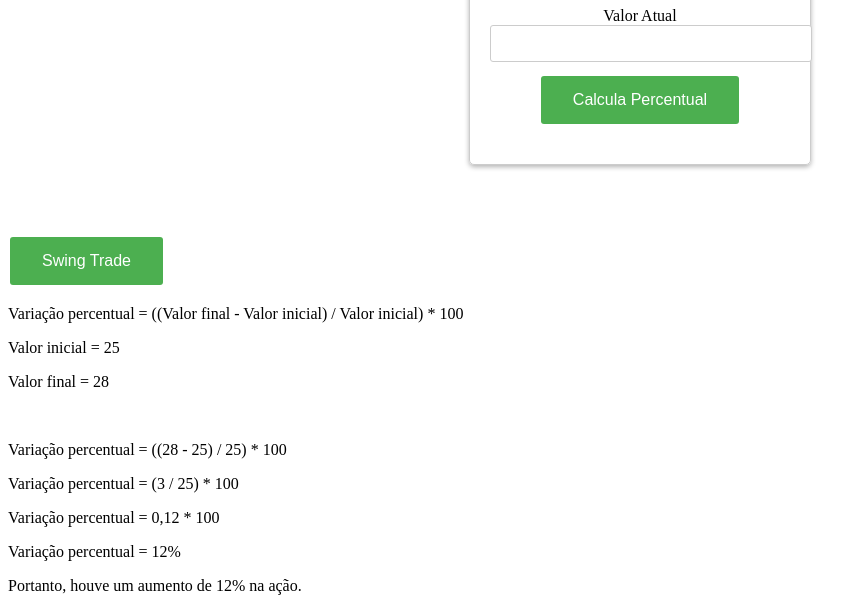
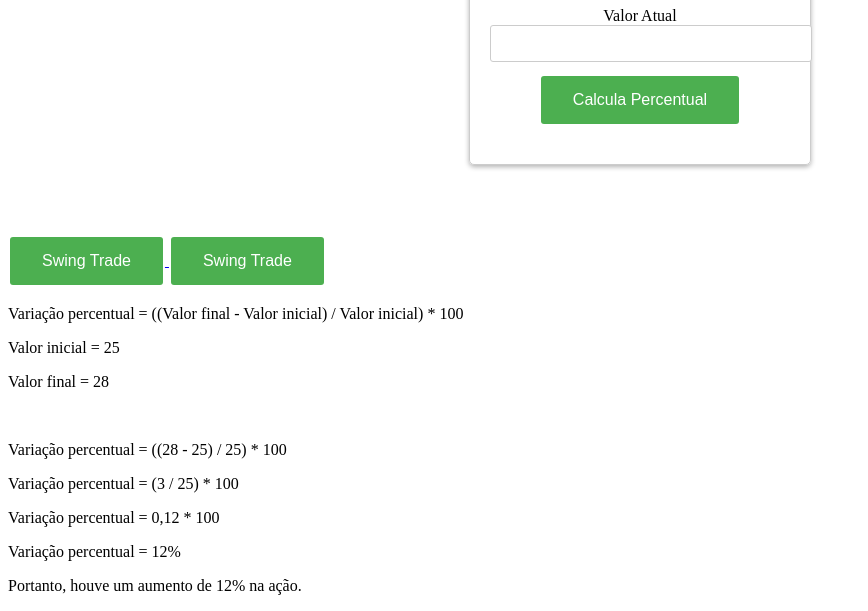
Before and after one commit to andregds85/calculadorab3, a plain HTML site: page index.html in a window 1280 px wide. Shown: the part 209-820 px from the top of the page, without its empty margins (0-868 px from the left). Drawn offline with Linux system fonts and the light colour scheme.

Commit message:
Update index.html
teste

```diff
--- a/index.html
+++ b/index.html
@@ -44,6 +44,10 @@
   <button>Swing Trade</button>
 </a>
 
+    <a href="https://andregds85.github.io/swingtrade/op.html">
+  <button>Swing Trade</button>
+</a>
+
 
 
         <p> Variação percentual = ((Valor final - Valor inicial) / Valor inicial) * 100 </p>
```
